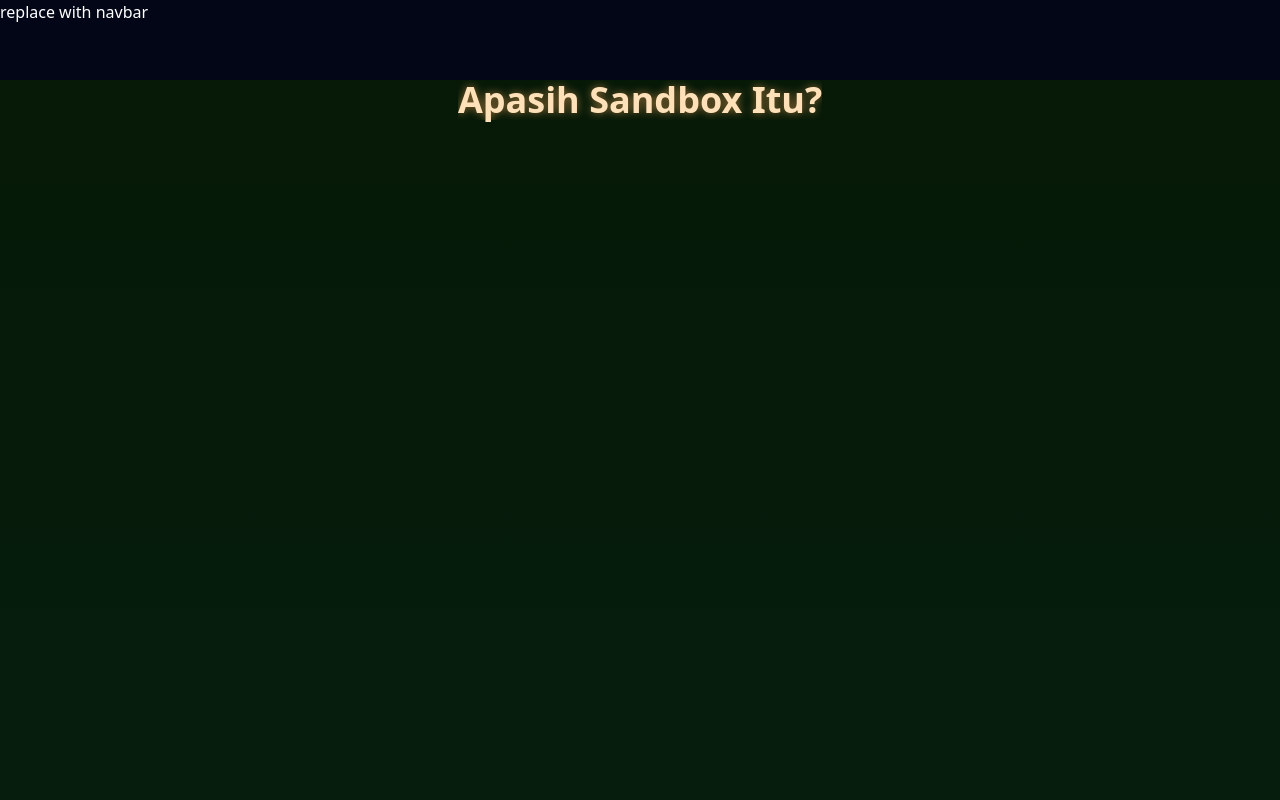
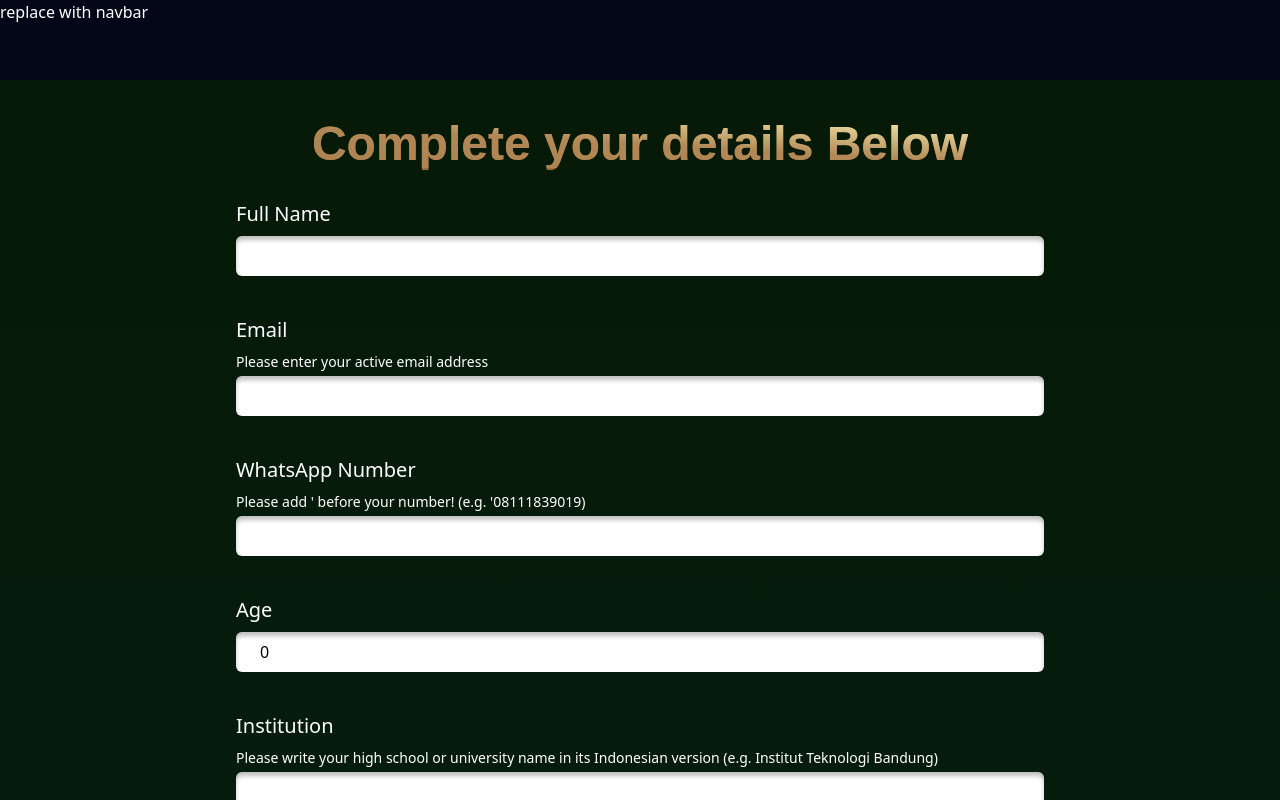
Before and after one commit to Sandbox-by-IEEE/SandboxIEEE, a Next.js app: page / in a window 1280 px wide. Shown: the top 800 px of the page. Built offline with nearby package versions, Linux system fonts and the light colour scheme; a web font is replaced by a local one.

Commit message:
feat: page for user to fill their identity before payment

```diff
--- a/src/app/page.tsx
+++ b/src/app/page.tsx
@@ -1,20 +1,147 @@
-import React from 'react';
+'use client';
+import React, { useState } from 'react';
 
+import Button from '@/components/Button';
 import Footer from '@/components/footer';
+import TextInput from '@/components/TextInput';
+
+type inputData = {
+  fullName: string;
+  email: string;
+  whatsAppNumber: string;
+  age: number;
+  institution: string;
+};
 
 export default function Home() {
+  const [inputData, setInputData] = useState<inputData>({
+    fullName: '',
+    email: '',
+    whatsAppNumber: '',
+    age: 0,
+    institution: '',
+  });
+
+  const handleChange = (e) => {
+    const name = e.target.name;
+    const value =
+      e.target.type === 'checkbox' ? e.target.checked : e.target.value;
+
+    setInputData({
+      ...inputData,
+      [name]: value,
+    });
+  };
+
+  const handleSubmit = (e) => {
+    e.preventDefault();
+    try {
+      // Post to backend/cms here
+      console.log(inputData);
+    } catch (error) {
+      console.log(error);
+    }
+  };
+
   return (
     <main className='bg-gradient-to-t from-[#051F12] to-[#061906] text-white flex min-h-screen flex-col items-center justify-between overflow-x-clip'>
       <nav className='h-20 w-full bg-slate-950'> replace with navbar </nav>
-      <div className='min-h-screen max-w-[100vw]'>
-        <div className='relative text-4xl font-extrabold text-[#9a7037] '>
-          <p className='absolute top-0 left-0 text-[#FFE1B9] backdrop-blur-sm text-center'>
-            Apasih Sandbox Itu?
-          </p>
-          <h2 className='z-10 text-center'>Apasih Sandbox Itu?</h2>
-        </div>
+      <div className='h-fit w-full max-w-[840px] py-10 px-4'>
+        <Title />
+        <Form
+          inputData={inputData}
+          handleChange={handleChange}
+          handleSubmit={handleSubmit}
+        />
       </div>
       <Footer />
     </main>
   );
 }
+
+const Title = () => (
+  <div className='relative text-5xl font-extrabold text-[#9a7037] font-museo-muderno text-center'>
+    <div className='absolute top-0 bg-gradient-to-tr from-[#AB814E] via-[#b28856] to-[#FFFBB9] text-transparent bg-clip-text w-full '>
+      Complete your details Below
+    </div>
+    <h2 className='z-10'>Complete your details Below</h2>
+  </div>
+);
+
+const Form = ({ inputData, handleChange, handleSubmit }) => (
+  <form onSubmit={handleSubmit} className='space-y-8 py-6 w-full'>
+    <div className='flex flex-col'>
+      <label className='text-xl py-2'>Full Name</label>
+      <TextInput
+        placeholder={''}
+        type='text'
+        name='fullName'
+        text={inputData.fullName}
+        color='white'
+        onChange={handleChange}
+        fullwidth
+      />
+    </div>
+    <div className='flex flex-col'>
+      <label className='text-xl py-2'>Email</label>
+      <label className='font-thin text-sm pb-1'>
+        Please enter your active email address
+      </label>
+      <TextInput
+        placeholder={''}
+        type='text'
+        name='email'
+        text={inputData.email}
+        color='white'
+        onChange={handleChange}
+        fullwidth
+      />
+    </div>
+    <div className='flex flex-col'>
+      <label className='text-xl py-2'>WhatsApp Number</label>
+      <label className='font-thin text-sm pb-1'>
+        Please add &apos; before your number! (e.g. &apos;08111839019)
+      </label>
+      <TextInput
+        placeholder={''}
+        type='text'
+        name='whatsAppNumber'
+        text={inputData.whatsAppNumber}
+        color='white'
+        onChange={handleChange}
+        fullwidth
+      />
+    </div>
+    <div className='flex flex-col'>
+      <label className='text-xl py-2'>Age</label>
+      <TextInput
+        placeholder={''}
+        type='number'
+        name='age'
+        text={inputData.age}
+        color='white'
+        onChange={handleChange}
+        fullwidth
+      />
+    </div>
+    <div className='flex flex-col'>
+      <label className='text-xl py-2'>Institution</label>
+      <label className='font-thin text-sm pb-1'>
+        Please write your high school or university name in its Indonesian
+        version (e.g. Institut Teknologi Bandung)
+      </label>
+      <TextInput
+        placeholder={''}
+        type='text'
+        name='institution'
+        text={inputData.institution}
+        color='white'
+        onChange={handleChange}
+        fullwidth
+      />
+    </div>
+    <div className='w-full flex justify-center py-6'>
+      <Button color='gold'>Proceed to Payment</Button>
+    </div>
+  </form>
+);
--- a/src/components/TextInput.tsx
+++ b/src/components/TextInput.tsx
@@ -7,17 +7,21 @@ const TextInput = ({
   type,
   disabled,
   text,
+  name,
   color,
+  fullwidth,
+  onChange,
   setText,
-  fullwidth,
 }: {
   placeholder?: string;
-  type: 'text' | 'password' | 'search' | 'email' | 'textarea';
+  type: 'text' | 'password' | 'search' | 'email' | 'textarea' | 'number';
+  name?: string;
   disabled?: boolean;
   text: string;
   color: 'trans-white' | 'white';
-  setText: React.Dispatch<SetStateAction<string>>;
   fullwidth?: boolean;
+  onChange?: (e) => void | null;
+  setText?: React.Dispatch<SetStateAction<string>>;
 }) => {
   const colorEffect = {
     'trans-white': {
@@ -41,8 +45,15 @@ const TextInput = ({
         <SearchIcon className={`${colorEffect[color].icon}`} size={20} />
       )}
       <input
-        onChange={(e) => setText(e.target.value)}
+        onChange={(e: React.ChangeEvent<HTMLInputElement>) => {
+          setText
+            ? setText(e.target.value)
+            : onChange
+            ? onChange(e)
+            : console.warn('no Action');
+        }}
         disabled={disabled}
+        name={name}
         type={type}
         value={disabled ? '' : text}
         placeholder={placeholder}
@@ -56,7 +67,14 @@ const TextInput = ({
       } ${colorEffect[color].main} justify-between items-center rounded-md`}
     >
       <textarea
-        onChange={(e) => setText(e.target.value)}
+        onChange={(e: React.ChangeEvent<HTMLTextAreaElement>) => {
+          setText
+            ? setText(e.target.value)
+            : onChange
+            ? onChange(e)
+            : console.warn('no Action');
+        }}
+        name={name}
         disabled={disabled}
         value={disabled ? '' : text}
         placeholder={placeholder}
```
